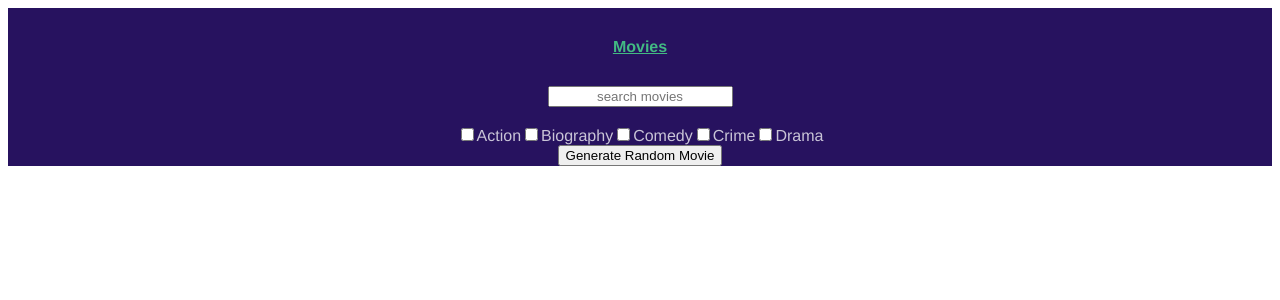
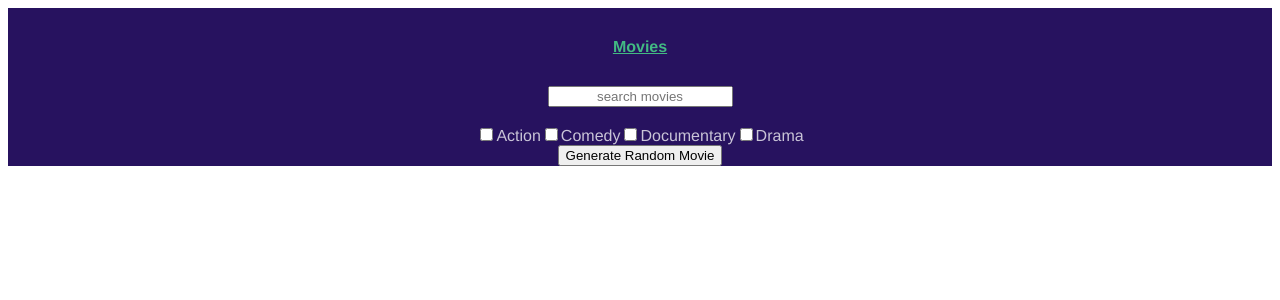
Before and after one commit to kielarneson/random-movie-app, a Vue app: page / in a window 1280 px wide. Shown: the top 300 px of the page. Built offline with nearby package versions, Linux system fonts and the light colour scheme.

Commit message:
Commented out genres that I don't want to filter by right now, and added documentary as a genre filter

```diff
--- a/src/views/Home.vue
+++ b/src/views/Home.vue
@@ -8,12 +8,14 @@
     <div class="filter-by-genre">
       <input type="checkbox" id="checkbox-action" v-model="action" />
       <label for="checkbox">Action</label>
-      <input type="checkbox" id="checkbox-action" v-model="biography" />
-      <label for="checkbox">Biography</label>
+      <!-- <input type="checkbox" id="checkbox-action" v-model="biography" />
+      <label for="checkbox">Biography</label> -->
       <input type="checkbox" id="checkbox-comedy" v-model="comedy" />
       <label for="checkbox">Comedy</label>
-      <input type="checkbox" id="checkbox-crime" v-model="crime" />
-      <label for="checkbox">Crime</label>
+      <!-- <input type="checkbox" id="checkbox-crime" v-model="crime" />
+      <label for="checkbox">Crime</label> -->
+      <input type="checkbox" id="checkbox-drama" v-model="documentary" />
+      <label for="checkbox">Documentary</label>
       <input type="checkbox" id="checkbox-drama" v-model="drama" />
       <label for="checkbox">Drama</label>
     </div>
@@ -69,9 +71,10 @@ export default {
       formattedSearchWords: "",
       randomMovieData: {},
       action: false,
-      biography: false,
+      // biography: false,
       comedy: false,
-      crime: false,
+      // crime: false,
+      documentary: false,
       drama: false,
     };
   },
@@ -141,24 +144,34 @@ export default {
       this.randomMovieData = {};
     },
     randomMovie: function () {
-      if (this.action === true) {
+      if (this.action === true && this.comedy === true) {
+        axios.get("/action_comedies").then((response) => {
+          console.log("Random Action Comedy", response);
+          this.randomMovieData = response.data;
+        });
+      } else if (this.action === true) {
         axios.get("/actions").then((response) => {
           console.log("Random Action", response);
           this.randomMovieData = response.data;
         });
-      } else if (this.biography === true) {
-        axios.get("/biographies").then((response) => {
-          console.log("Random Biography", response);
-          this.randomMovieData = response.data;
-        });
+        // } else if (this.biography === true) {
+        //   axios.get("/biographies").then((response) => {
+        //     console.log("Random Biography", response);
+        //     this.randomMovieData = response.data;
+        //   });
       } else if (this.comedy === true) {
         axios.get("/comedies").then((response) => {
           console.log("Random Comedy", response);
           this.randomMovieData = response.data;
         });
-      } else if (this.crime === true) {
-        axios.get("/crimes").then((response) => {
-          console.log("Random Crime", response);
+        // } else if (this.crime === true) {
+        //   axios.get("/crimes").then((response) => {
+        //     console.log("Random Crime", response);
+        //     this.randomMovieData = response.data;
+        //   });
+      } else if (this.documentary === true) {
+        axios.get("/documentaries").then((response) => {
+          console.log("Random Documentary", response);
           this.randomMovieData = response.data;
         });
       } else if (this.drama === true) {
```
